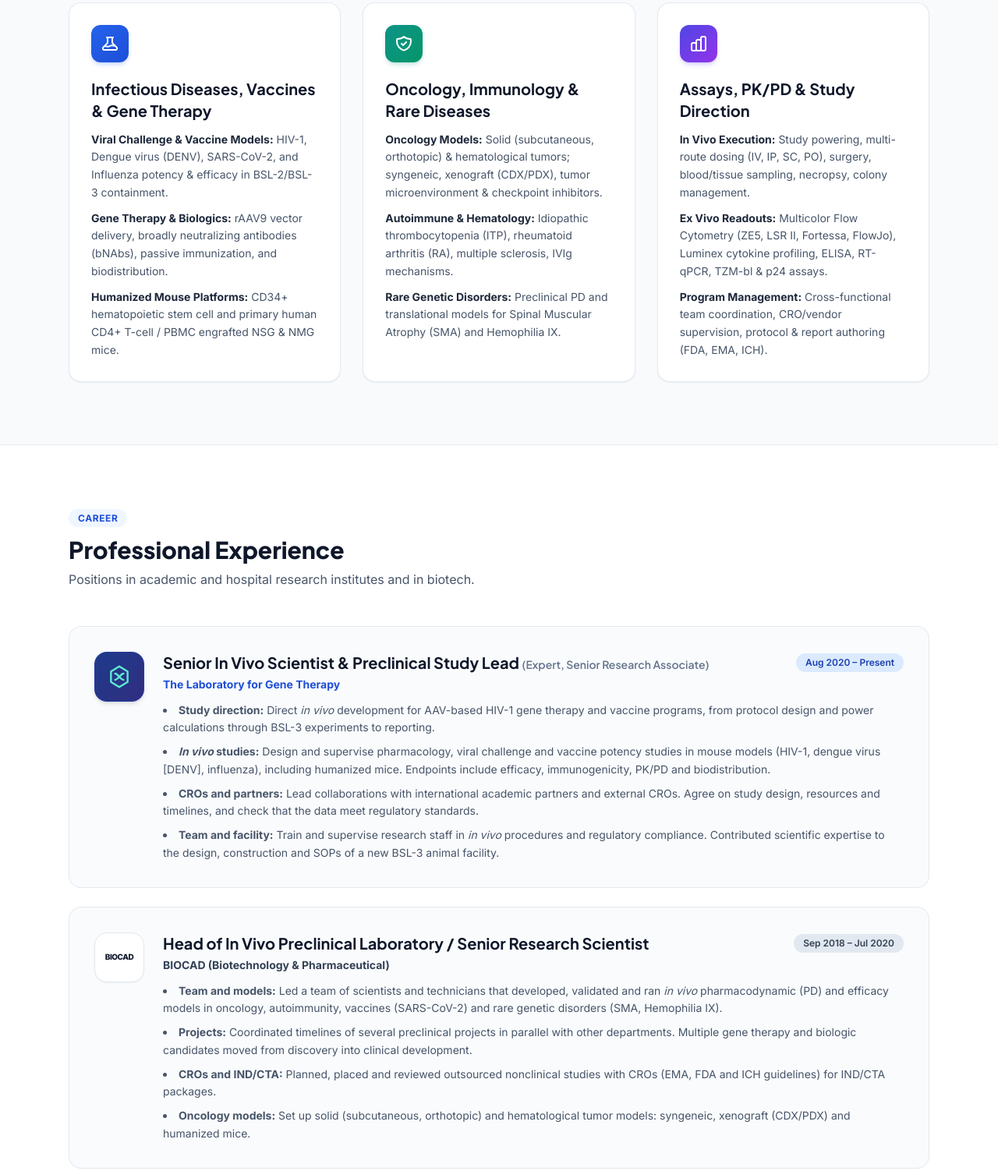
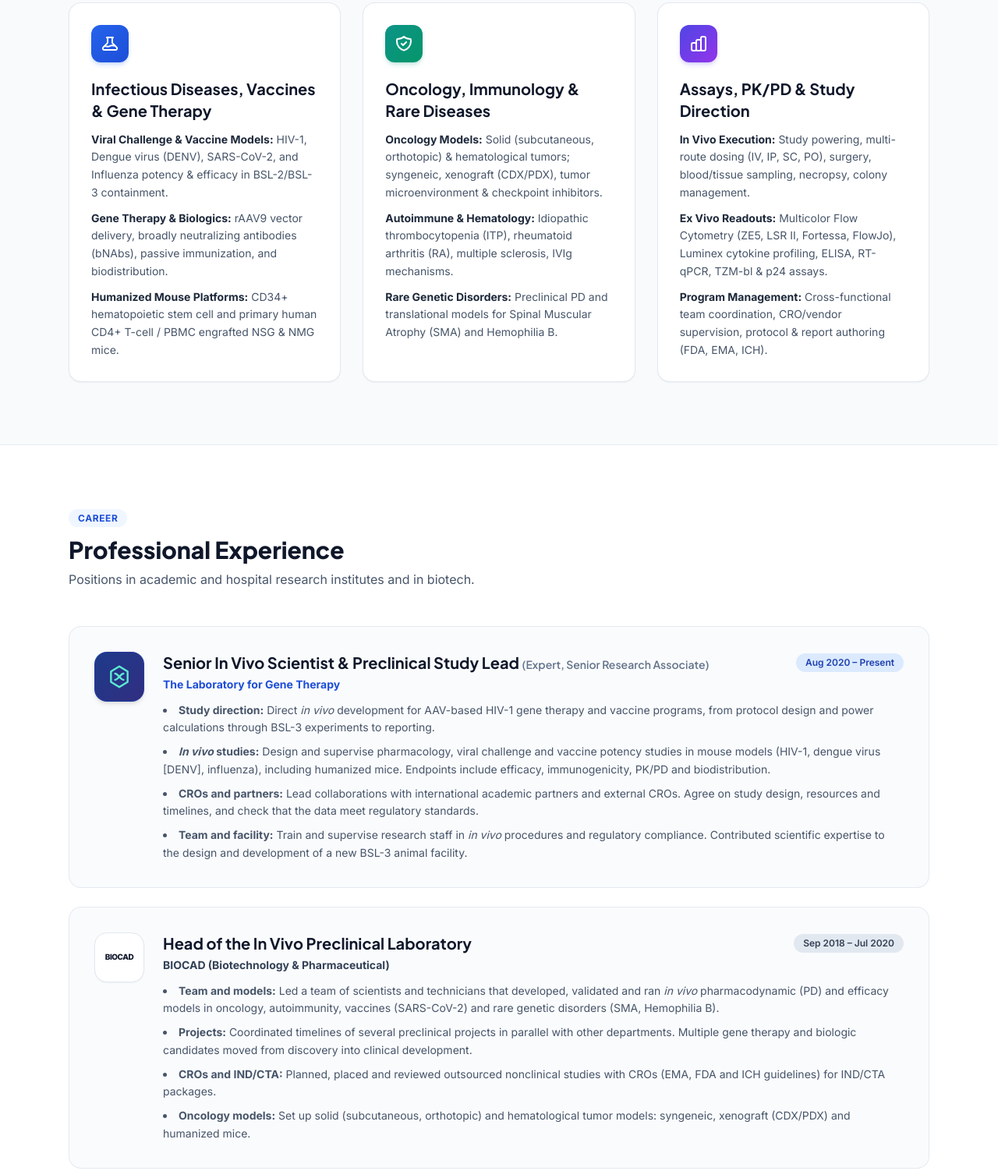
Before and after one commit to danilaleo/danilaleo.github.io, a plain HTML site: page index.html in a window 1280 px wide. Shown: the part 1842-3344 px from the top of the page at 78% size. Drawn offline with nearby package versions, Linux system fonts and the light colour scheme.

Commit message:
Add files via upload

```diff
--- a/index.html
+++ b/index.html
@@ -246,7 +246,7 @@
                     </div>
                     <h3 class="text-base font-bold text-slate-900 mb-2">BSL-3 Facility &amp; Vivarium</h3>
                     <p class="text-xs text-slate-600 leading-relaxed">
-                        Contributed scientific expertise to the design, construction and commissioning of a new BSL-3 animal facility. Wrote the SOPs, biocontainment standards and transgenic colony workflows.
+                        Contributed scientific expertise to the design and development of a new BSL-3 animal facility.
                     </p>
                 </div>
             </div>
@@ -284,7 +284,7 @@
                 <ul class="text-sm text-slate-600 space-y-2.5 leading-relaxed">
                     <li><strong class="text-slate-800">Oncology Models:</strong> Solid (subcutaneous, orthotopic) &amp; hematological tumors; syngeneic, xenograft (CDX/PDX), tumor microenvironment &amp; checkpoint inhibitors.</li>
                     <li><strong class="text-slate-800">Autoimmune &amp; Hematology:</strong> Idiopathic thrombocytopenia (ITP), rheumatoid arthritis (RA), multiple sclerosis, IVIg mechanisms.</li>
-                    <li><strong class="text-slate-800">Rare Genetic Disorders:</strong> Preclinical PD and translational models for Spinal Muscular Atrophy (SMA) and Hemophilia IX.</li>
+                    <li><strong class="text-slate-800">Rare Genetic Disorders:</strong> Preclinical PD and translational models for Spinal Muscular Atrophy (SMA) and Hemophilia B.</li>
                 </ul>
             </div>
 
@@ -332,7 +332,7 @@
                             <li><strong>Study direction:</strong> Direct <em>in vivo</em> development for AAV-based HIV-1 gene therapy and vaccine programs, from protocol design and power calculations through BSL-3 experiments to reporting.</li>
                             <li><strong><em>In vivo</em> studies:</strong> Design and supervise pharmacology, viral challenge and vaccine potency studies in mouse models (HIV-1, dengue virus [DENV], influenza), including humanized mice. Endpoints include efficacy, immunogenicity, PK/PD and biodistribution.</li>
                             <li><strong>CROs and partners:</strong> Lead collaborations with international academic partners and external CROs. Agree on study design, resources and timelines, and check that the data meet regulatory standards.</li>
-                            <li><strong>Team and facility:</strong> Train and supervise research staff in <em>in vivo</em> procedures and regulatory compliance. Contributed scientific expertise to the design, construction and SOPs of a new BSL-3 animal facility.</li>
+                            <li><strong>Team and facility:</strong> Train and supervise research staff in <em>in vivo</em> procedures and regulatory compliance. Contributed scientific expertise to the design and development of a new BSL-3 animal facility.</li>
                         </ul>
                     </div>
                 </div>
@@ -345,12 +345,12 @@
                     </div>
                     <div class="flex-1">
                         <div class="flex flex-col sm:flex-row sm:items-center justify-between gap-2 mb-1">
-                            <h3 class="text-xl font-bold text-slate-900">Head of In Vivo Preclinical Laboratory / Senior Research Scientist</h3>
+                            <h3 class="text-xl font-bold text-slate-900">Head of the In Vivo Preclinical Laboratory</h3>
                             <span class="inline-flex items-center px-3 py-1 rounded-full text-xs font-semibold bg-slate-200 text-slate-700 shrink-0">Sep 2018 – Jul 2020</span>
                         </div>
                         <p class="text-sm font-bold text-slate-700 mb-3">BIOCAD (Biotechnology &amp; Pharmaceutical)</p>
                         <ul class="text-sm text-slate-600 space-y-2 list-disc list-inside leading-relaxed">
-                            <li><strong>Team and models:</strong> Led a team of scientists and technicians that developed, validated and ran <em>in vivo</em> pharmacodynamic (PD) and efficacy models in oncology, autoimmunity, vaccines (SARS-CoV-2) and rare genetic disorders (SMA, Hemophilia IX).</li>
+                            <li><strong>Team and models:</strong> Led a team of scientists and technicians that developed, validated and ran <em>in vivo</em> pharmacodynamic (PD) and efficacy models in oncology, autoimmunity, vaccines (SARS-CoV-2) and rare genetic disorders (SMA, Hemophilia B).</li>
                             <li><strong>Projects:</strong> Coordinated timelines of several preclinical projects in parallel with other departments. Multiple gene therapy and biologic candidates moved from discovery into clinical development.</li>
                             <li><strong>CROs and IND/CTA:</strong> Planned, placed and reviewed outsourced nonclinical studies with CROs (EMA, FDA and ICH guidelines) for IND/CTA packages.</li>
                             <li><strong>Oncology models:</strong> Set up solid (subcutaneous, orthotopic) and hematological tumor models: syngeneic, xenograft (CDX/PDX) and humanized mice.</li>
```
